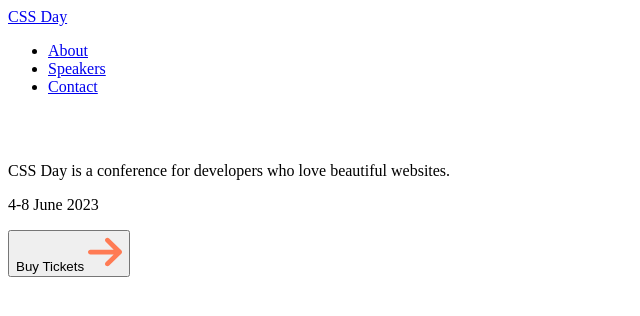
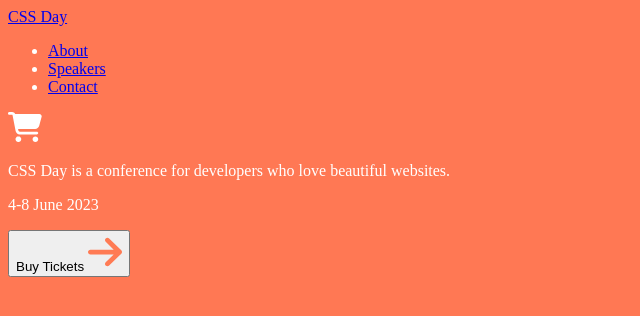
Before and after one commit to librarykrystal/fem-css-foundations, a plain HTML site: page index.html in a window 1280 px wide. Shown: the whole page, without its empty margins (0-640 px from the left). Drawn offline with Linux system fonts and the light colour scheme.

Commit message:
Added index.css.

```diff
--- a/index.html
+++ b/index.html
@@ -1,11 +1,14 @@
 <!DOCTYPE html>
 <html lang="en">
+
 <head>
   <meta charset="UTF-8">
   <meta http-equiv="X-UA-Compatible" content="IE=edge">
   <meta name="viewport" content="width=device-width, initial-scale=1.0">
   <title>CSS Day</title>
+  <link rel="stylesheet" href="./styles/index.css">
 </head>
+
 <body>
   <header>
     <a href="/">CSS Day</a>
@@ -26,4 +29,5 @@
     <button>Buy Tickets <img src="./icons/arrow-right.svg" alt="Right arrow"></button>
   </main>
 </body>
+
 </html>
--- /dev/null
+++ b/styles/index.css
@@ -0,0 +1,4 @@
+body {
+  background-color: #ff7854;
+  color: white;
+}
```
Lines whose indentation alone changed are shown as unchanged.
